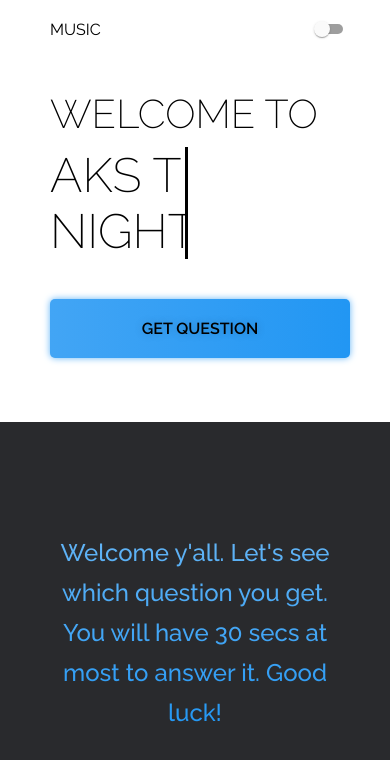
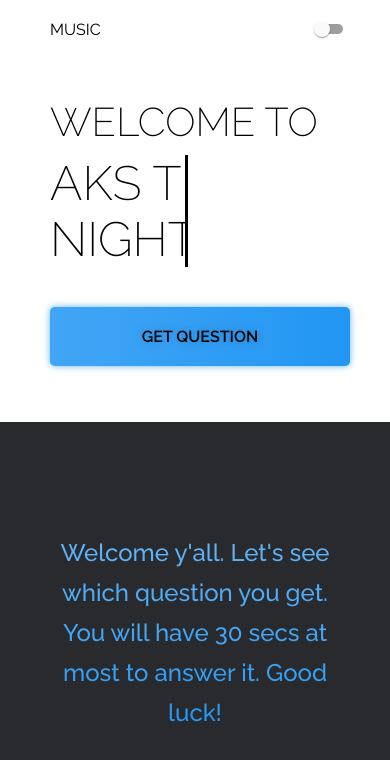
Before and after one commit to msaaddev/aks-trivia, a Next.js app: page / in a window 390 px wide. Shown: the top 760 px of the page. Built offline with nearby package versions, Linux system fonts and the light colour scheme.

Commit message:
👌 IMPROVE: music layout

```diff
--- a/styles/Trivia.module.css
+++ b/styles/Trivia.module.css
@@ -155,7 +155,7 @@
     }
 
     .subcontainer_right_info {
-        height: 47vh;
+        height: 45vh;
     }
 
     .subcontainer_right_info h1 {
@@ -180,7 +180,7 @@
     }
 
     .music {
-        height: 3vh;
+        height: 5vh;
         display: flex;
         flex-direction: row;
         justify-content: space-between;
```
